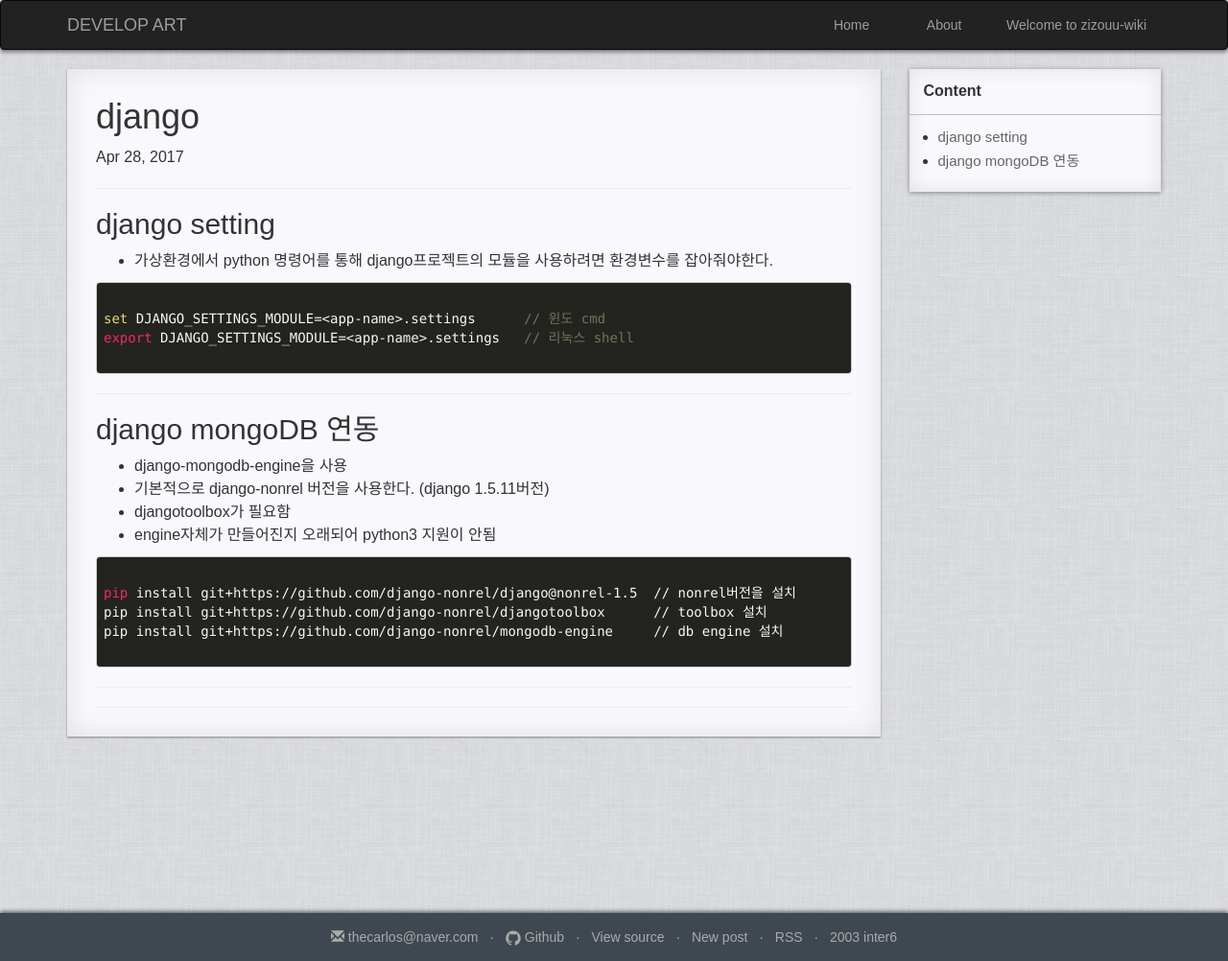
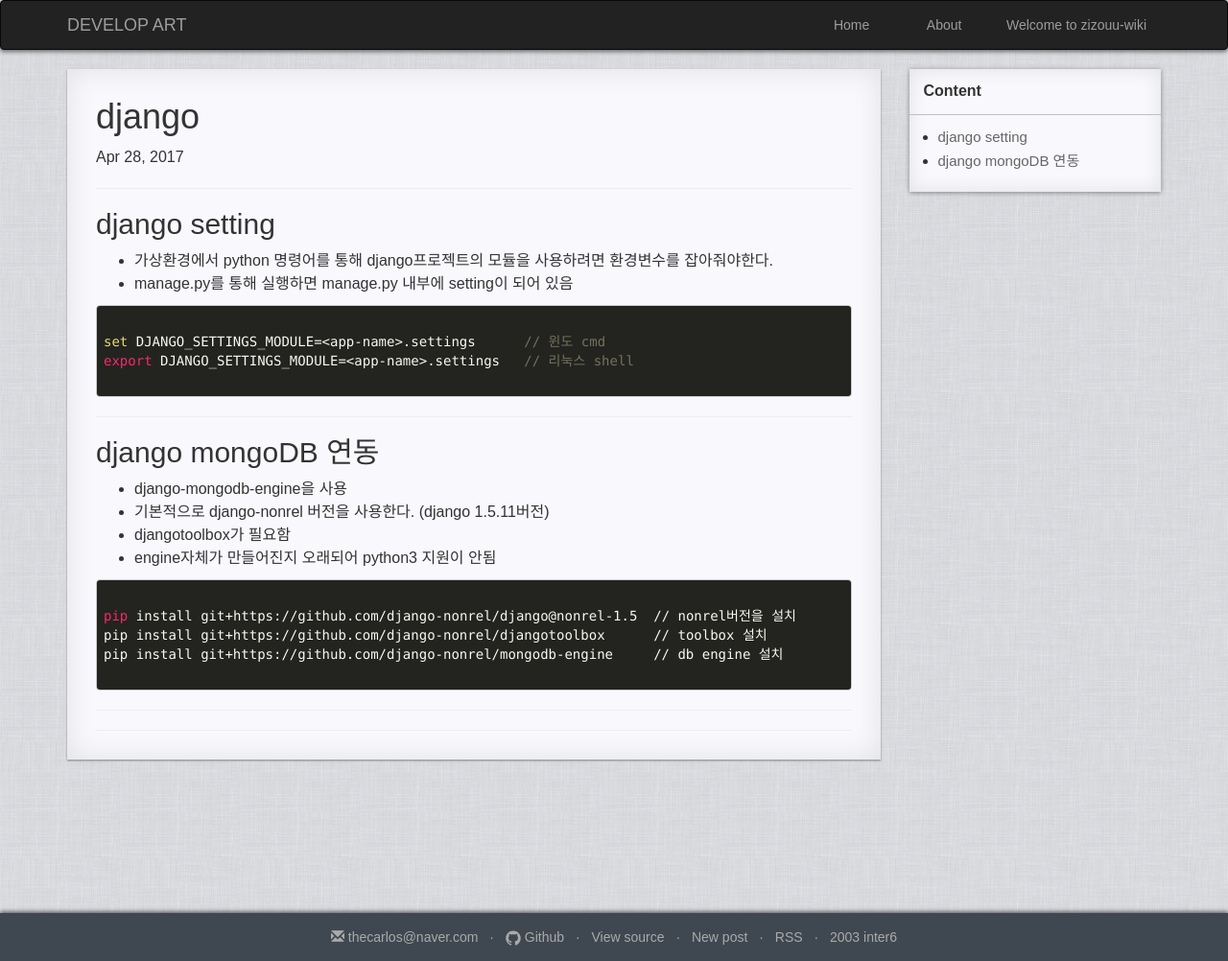
Before and after one commit to zizouu/zizouu.github.io, a Jekyll site: the page built from _posts/python/2017-04-28-django.md, in a window 1280 px wide. Shown: the whole page at 96% size. Built offline with Jekyll 4.4.1, drawn with Linux system fonts in a browser that asks for light colours.

Commit message:
update django

````diff
--- a/_posts/python/2017-04-28-django.md
+++ b/_posts/python/2017-04-28-django.md
@@ -10,6 +10,7 @@ categories: python
 
 ## django setting
 * 가상환경에서 python 명령어를 통해 django프로젝트의 모듈을 사용하려면 환경변수를 잡아줘야한다.
+* manage.py를 통해 실행하면 manage.py 내부에 setting이 되어 있음
 
 ```
 
````
